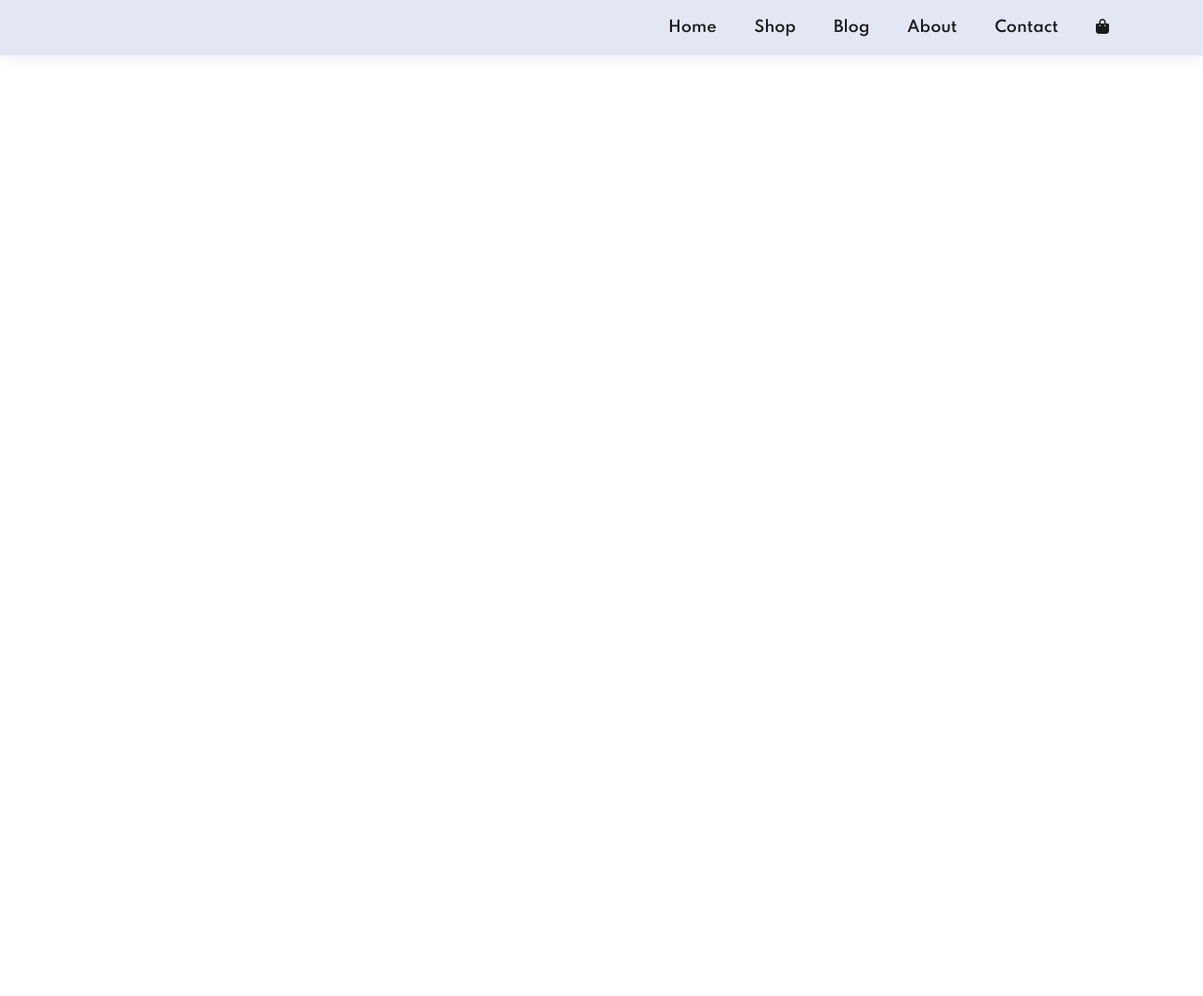
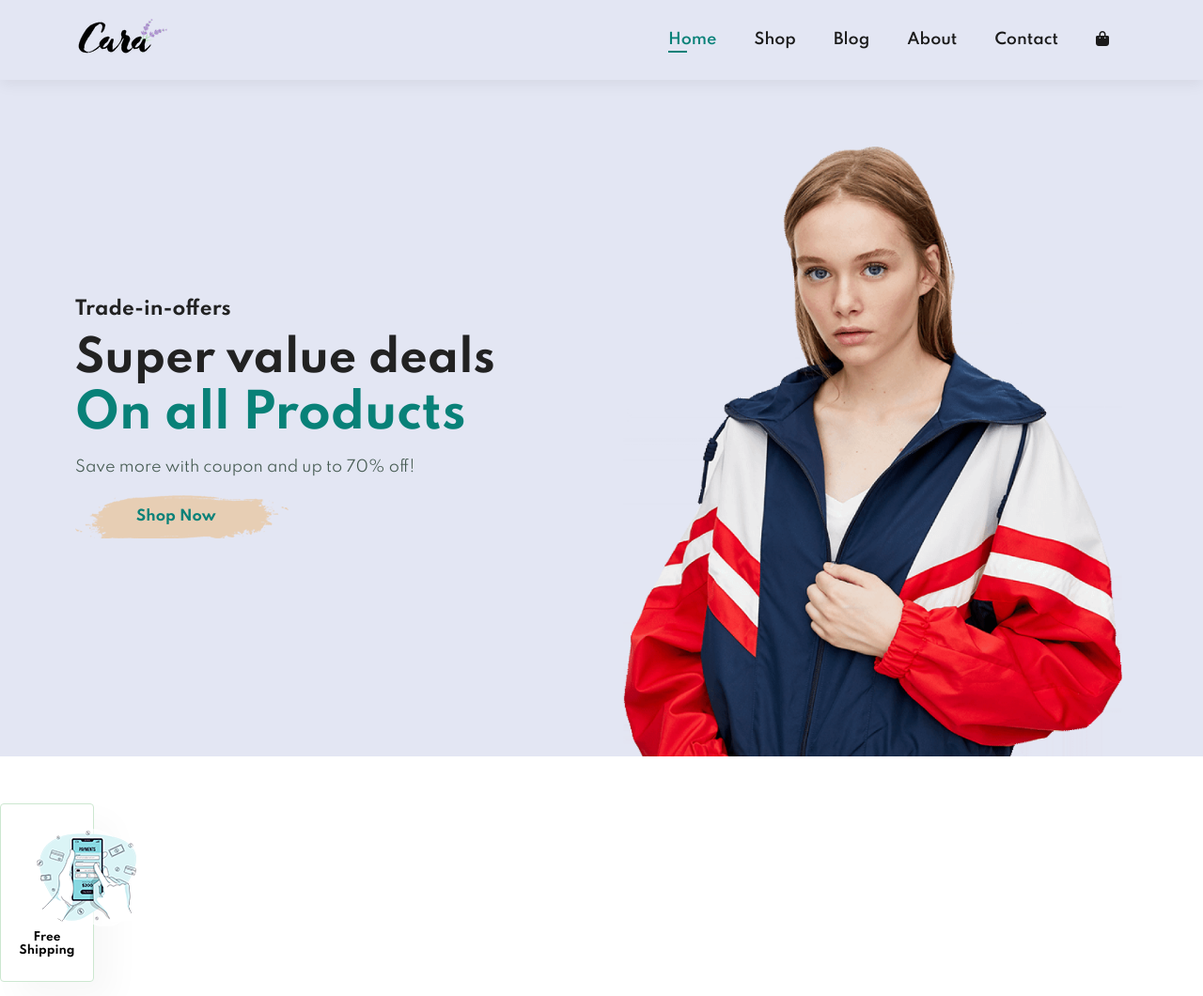
Before and after one commit to iamIkay/E-commerce-website, a plain HTML site: page index.html in a window 1280 px wide. Shown: the whole page at 94% size. Before the commit the page ends 800 px from the top, so only its background shows below. Drawn offline with Linux system fonts and the light colour scheme.

Commit message:
feat: landing page

```diff
--- a/index.html
+++ b/index.html
@@ -18,7 +18,7 @@
 
         <div>
             <ul id="navbar">
-                <li><a href="home.html">Home</a> </li>
+                <li><a class="active" href="home.html">Home</a> </li>
                 <li><a href="shop.html">Shop</a> </li>
                 <li><a href="blog.html">Blog</a> </li>
                 <li><a href="about.html">About</a> </li>
@@ -31,6 +31,23 @@
         </div>
     </section>
 
+    <section id="hero">
+        <h4>Trade-in-offers</h4>
+        <h2>Super value deals</h2>
+        <h1>On all Products</h1>
+        <p>Save more with coupon and up to 70% off!</p>
+
+        <button>Shop Now</button>
+
+    </section>
+
+    <section id="feature">
+        <div class="fe-box">
+            <img src="img/features/f1.png">
+            <h6>Free Shipping</h6>
+        </div>
+    </section>
+
 </body>
 
 </html>
--- a/style.css
+++ b/style.css
@@ -60,6 +60,9 @@ body {
     padding: 20px 80px;
     background: #E3E6F3;
     box-shadow: 0 5px 15px rgba(0, 0, 0, 0.06);
+    z-index: 100;
+    position: sticky;
+    top: 0;
 }
 
 #navbar {
@@ -72,6 +75,7 @@ body {
 #navbar li {
     list-style: none;
     padding: 0 20px;
+    position: relative;
 }
 
 #navbar li a {
@@ -83,6 +87,66 @@ body {
 
 }
 
-#navbar li a:hover {
+#navbar li a:hover,
+#navbar li a.active {
+    color: #088178;
+
+}
+
+#navbar li a.active::after,
+#navbar li a:hover::before {
+    content: "";
+    width: 20px;
+    height: 2px;
+    background: #088178;
+    position: absolute;
+    bottom: -4px;
+    left: 20px;
+}
+
+#hero {
+    background-image: url("img/hero4.png");
+    background-size: 100%;
+    height: 90vh;
+    display: flex;
+    align-items: flex-start;
+    flex-direction: column;
+    justify-content: center;
+    padding: 0 80px;
+}
+
+#hero h4 {
+    padding-bottom: 14px;
+
+}
+
+#hero h1 {
     color: #088178;
 }
+
+#hero button {
+    background-image: url("img/button.png");
+    background-color: transparent;
+    border: none;
+    color: #088178;
+    padding: 14px 80px 14px 65px;
+    background-repeat: no-repeat;
+    cursor: pointer;
+    font-weight: 700;
+    font-size: 15px;
+}
+
+#feature {
+    margin-top: 50px;
+}
+
+#feature .fe-box {
+    text-align: center;
+    width: 100px;
+    padding: 25px 15px;
+    box-shadow: 20px 20px 34px rgba(0, 0, 0, 0.03);
+    border: 1px solid #cce7d0;
+    border-radius: 4px;
+    margin: 15px 0;
+
+}
```
Also changed, not shown: img/button.png (added), img/features/f1.png (added), img/features/f2.png (added), img/features/f3.png (added), img/features/f4.png (added), img/features/f5.png (added), img/features/f6.png (added), img/hero4.png (added), img/logo.png (added).
